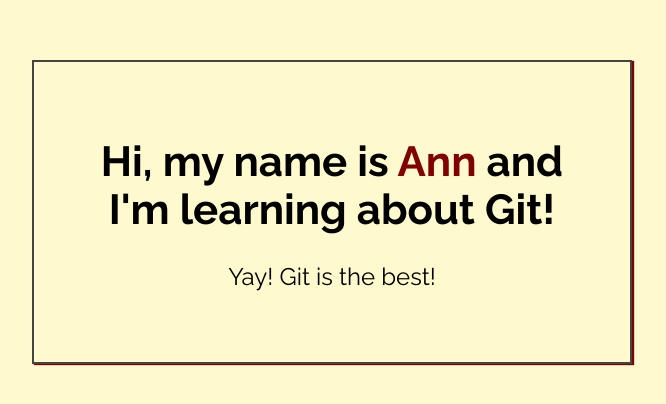
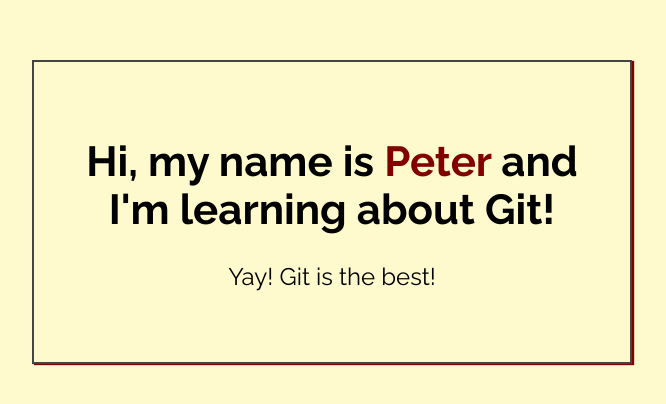
Before and after one commit to peter-kalavritinos/my-first-repo, a plain HTML site: page index.html in a window 1280 px wide. Shown: the part 188-592 px from the top of the page, without its empty margins (308-974 px from the left). Drawn offline with Linux system fonts and the light colour scheme.

Commit message:
Added name to index.html

```diff
--- a/index.html
+++ b/index.html
@@ -14,7 +14,7 @@
 <body>
 
     <div class="greeting">
-        <h1>Hi, my name is <span class="highlight">Ann</span> and I'm learning about Git! </h1>
+        <h1>Hi, my name is <span class="highlight">Peter</span> and I'm learning about Git! </h1>
 
         <p>Yay! Git is the best!</p>
     </div>
```
